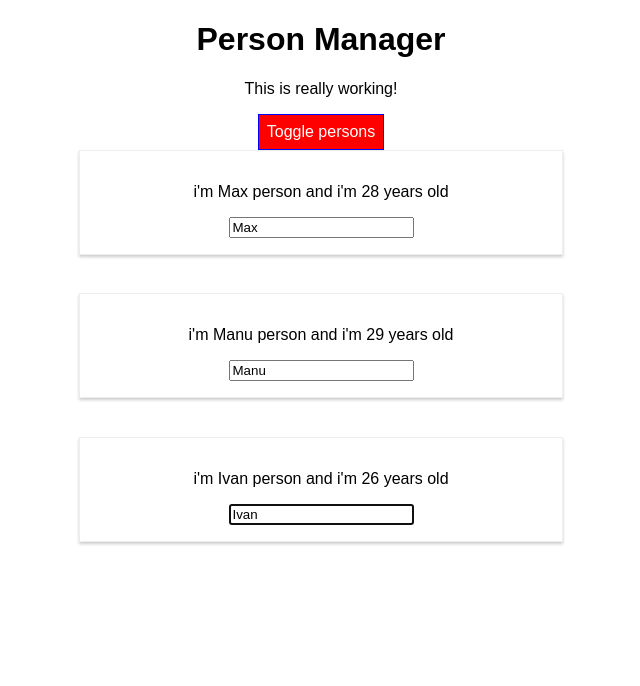
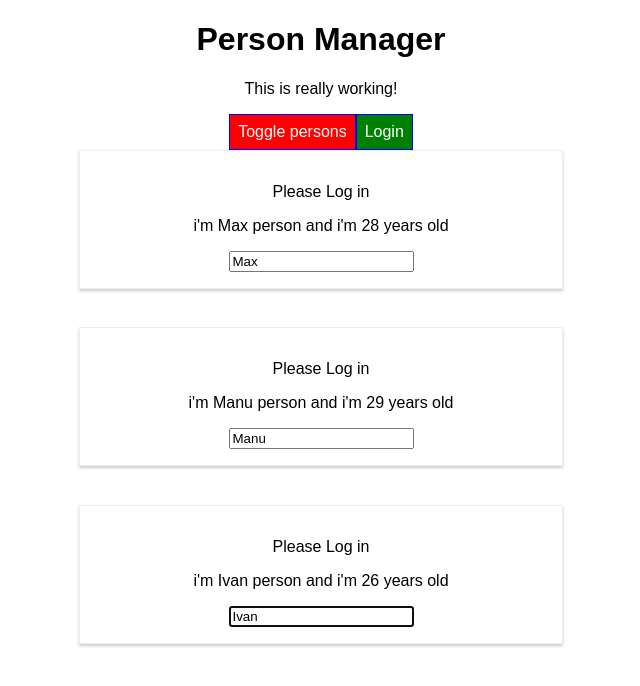
Before and after one commit to NiedzwiedzGit/react-complete-guide, a React app: page / in a window 1280 px wide. Shown: the top 686 px of the page, without its empty margins (319-959 px from the left). Built offline with nearby package versions, Linux system fonts and the light colour scheme.

Commit message:
contextType & useContext()

```diff
--- a/src/components/Cockpit/Cockpit.js
+++ b/src/components/Cockpit/Cockpit.js
@@ -1,8 +1,10 @@
-import React, { useEffect, useRef } from 'react';
+import React, { useEffect, useRef, useContext } from 'react';
 import classes from './Cockpit.css';
+import AuthContext from '../../context/auth-context';
 const cockpit = (props) => {
     const toggleBtnRef = useRef(null);
-
+    const authContext = useContext(AuthContext);
+    console.log(authContext.authernticated);
     useEffect(() => {
         console.log('[Cockpit.js] useEffect ');
         // setTimeout(() => {
@@ -35,6 +37,7 @@ const cockpit = (props) => {
                 onClick={props.clicked}>
                 Toggle persons
           </button>
+            <button onClick={authContext.login}>Login</button>
         </div>
     );
 
--- a/src/components/Persons/Person/Person.js
+++ b/src/components/Persons/Person/Person.js
@@ -4,20 +4,29 @@ import PropTypes from 'prop-types';
 import Aux from '../../../hoc/Auxiliary';
 import withClass from '../../../hoc/withClass';
 import classes from './Person.css';
+import AuthContext from '../../../context/auth-context';
 
 class Person extends Component {
     constructor(props) {
         super(props);
         this.inputElementRef = React.createRef();
     }
+    static contextType = AuthContext;
     componentDidMount() {
         // this.inputElement.focus();
         this.inputElementRef.current.focus();
+        console.log(this.context.authernticated);
     }
     render() {
         console.log('[Person.js] render...');
         return (
             <Aux>
+
+                {
+                    this.context.authernticated ? <p>Authenticated!</p> : <p>Please Log in</p>
+                }
+
+                {/* {this.props.isAuth ? <p>Authenticated!</p> : <p>Please Log in</p>} */}
                 {/* // <div className="Person" style={style}> */}
                 {/* <div className={classes.Person} > */}
                 < p onClick={this.props.click} > i'm {this.props.name} person and i'm {this.props.age} years old</p >
--- a/src/components/Persons/Persons.js
+++ b/src/components/Persons/Persons.js
@@ -1,5 +1,6 @@
 import React, { Component } from 'react';
 import Person from './Person/Person';
+
 class Persons extends Component {
     // static getDerivedStateFromProps(props, state) {
     //     console.log('[Persons.js] getDerivedStateFromProps');
@@ -37,7 +38,8 @@ class Persons extends Component {
                     name={person.name}
                     age={person.age}
                     key={person.id}
-                    changed={(event) => this.props.changed(event, person.id)} />
+                    changed={(event) => this.props.changed(event, person.id)}
+                />
             );
         });
     }
--- a/src/containers/App.js
+++ b/src/containers/App.js
@@ -4,6 +4,7 @@ import Persons from '../components/Persons/Persons';
 import Cockpit from '../components/Cockpit/Cockpit';
 import withClass from '../hoc/withClass';
 import Aux from '../hoc/Auxiliary';
+import AuthContext from '../context/auth-context';
 
 class App extends Component {
   constructor(props) {
@@ -16,7 +17,8 @@ class App extends Component {
       { id: 'dfgfdg', name: 'Manu', age: 29 },
       { id: 'fghfgh', name: 'Ivan', age: 26 }
     ],
-    showPersons: false
+    showPersons: false,
+    authenticated: false
   }
 
   static getDerivedStateFromProps(props, state) {
@@ -57,7 +59,9 @@ class App extends Component {
     const doesShow = this.state.showPersons;
     this.setState({ showPersons: !doesShow });
   }
-
+  loginHandler = () => {
+    this.setState({ authenticated: true });
+  }
   render() {
     console.log('[Ap.js] render');
 
@@ -67,17 +71,25 @@ class App extends Component {
       persons = <Persons
         persons={this.state.persons}
         clicked={this.deletePersonHandler}
-        changed={this.nameChangeHandler} />;
+        changed={this.nameChangeHandler}
+        isAuthenticated={this.state.authenticated} />;
     }
 
     return (
       <Aux >
-        <Cockpit
-          title={this.props.appTitle}
-          showPersons={this.state.showPersons}
-          personsLength={this.state.persons.length}
-          clicked={this.togglePersonsHandler} />
-        {persons}
+        <AuthContext.Provider
+          value={{
+            authernticated: this.state.authenticated,
+            login: this.loginHandler
+          }}>
+          <Cockpit
+            title={this.props.appTitle}
+            showPersons={this.state.showPersons}
+            personsLength={this.state.persons.length}
+            clicked={this.togglePersonsHandler}
+            login={this.loginHandler} />
+          {persons}
+        </AuthContext.Provider>
       </Aux>
     );
   }
--- /dev/null
+++ b/src/context/auth-context.js
@@ -0,0 +1,8 @@
+import React from 'react';
+
+const authContext = React.createContext({
+    authernticated: false,
+    login: () => { }
+});
+
+export default authContext;
```
